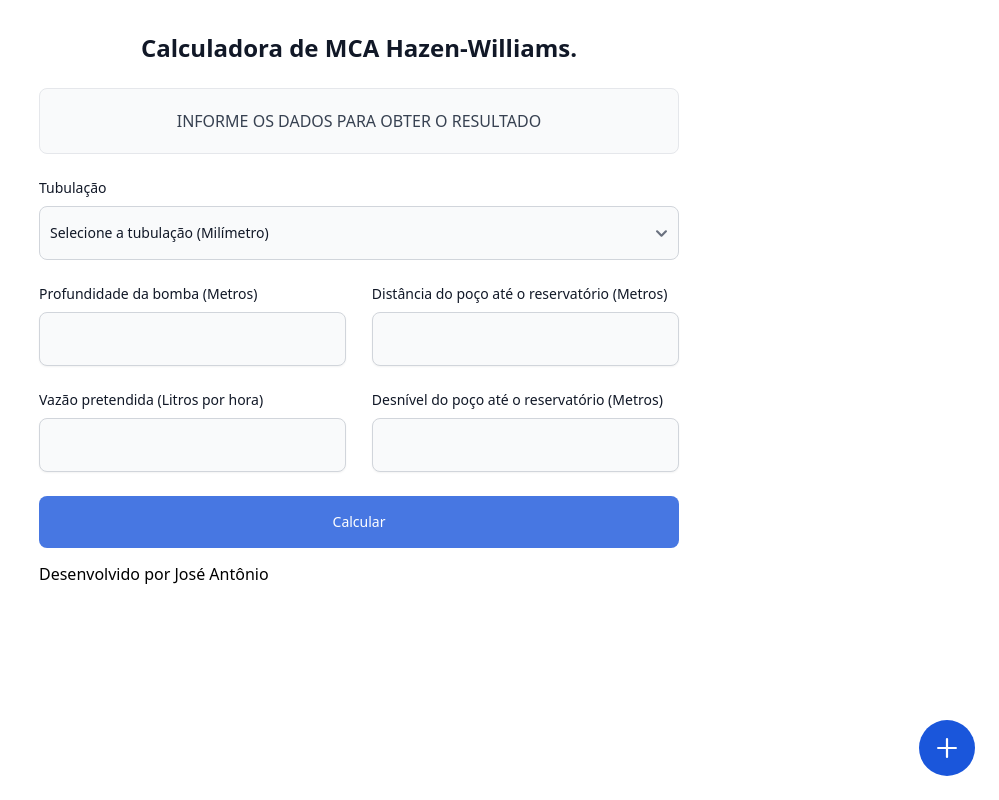
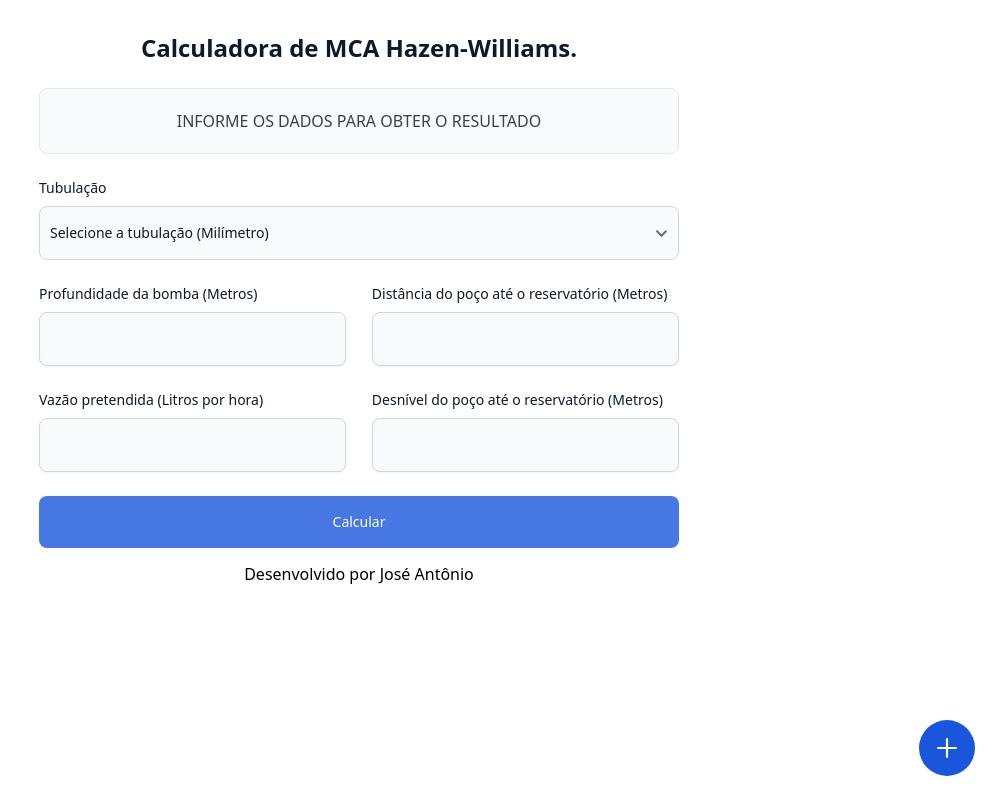
Before and after one commit to joseantonion03/calculadora-de-mca, a React (Vite) app: page / in a window 1280 px wide. Shown: the whole page, without its empty margins (281-1280 px from the left). Built offline with nearby package versions, Linux system fonts and the light colour scheme.

Commit message:
Update Calculadora.jsx

```diff
--- a/src/componets/Calculadora.jsx
+++ b/src/componets/Calculadora.jsx
@@ -202,7 +202,7 @@ const Calculadora = () => {
         >
           Calcular
         </button>
-        <a className="text-center mt-3.5" href="https://www.joseantonion.com.br/">Desenvolvido por José Antônio</a>
+        <a className="text-center mx-auto mt-3.5" href="https://www.joseantonion.com.br/">Desenvolvido por José Antônio</a>
       </form>
       <SpeedDial url="https://dimensionamento.vercel.app" />
       {loading && <LoadingPage texto="Buscando informações" />}
```
